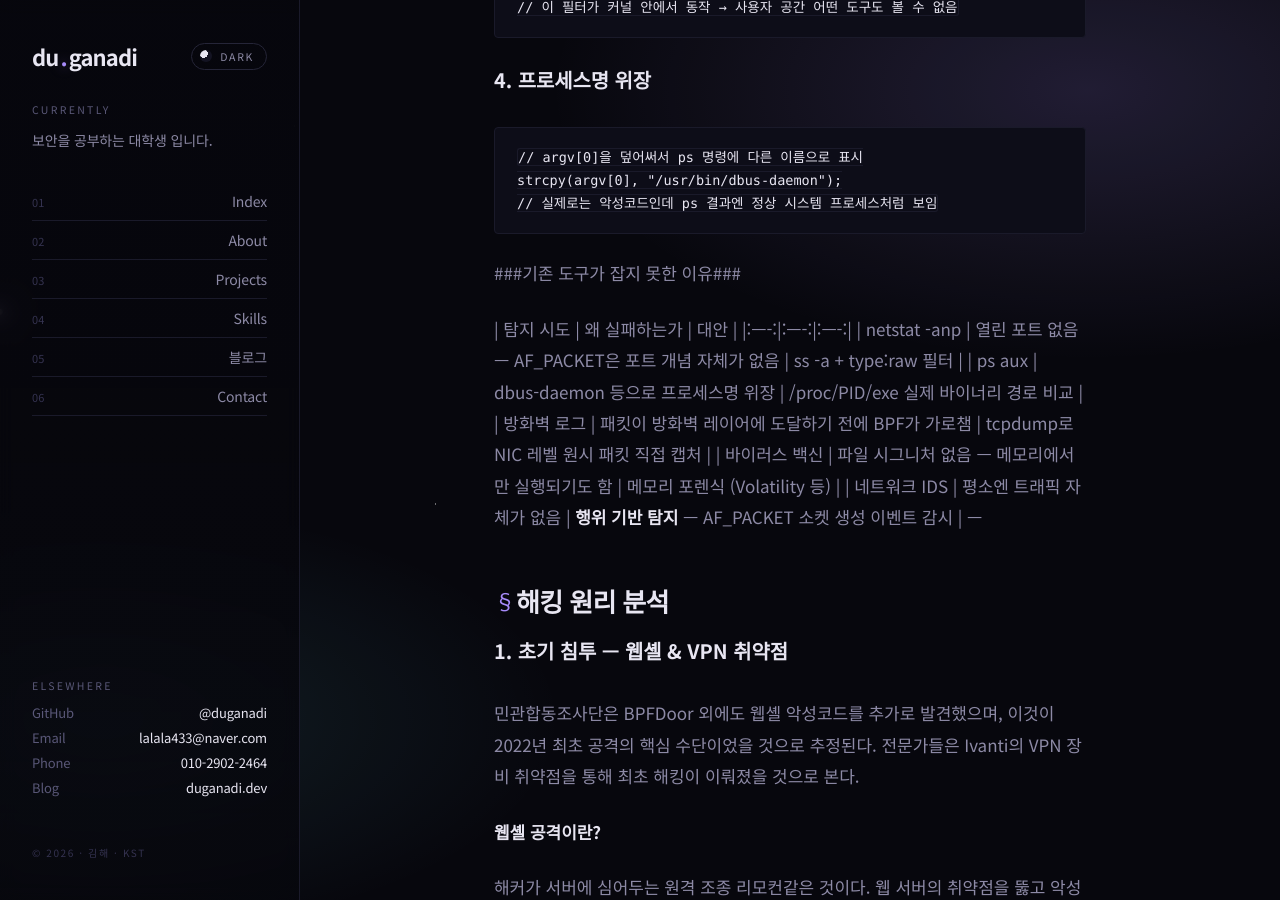
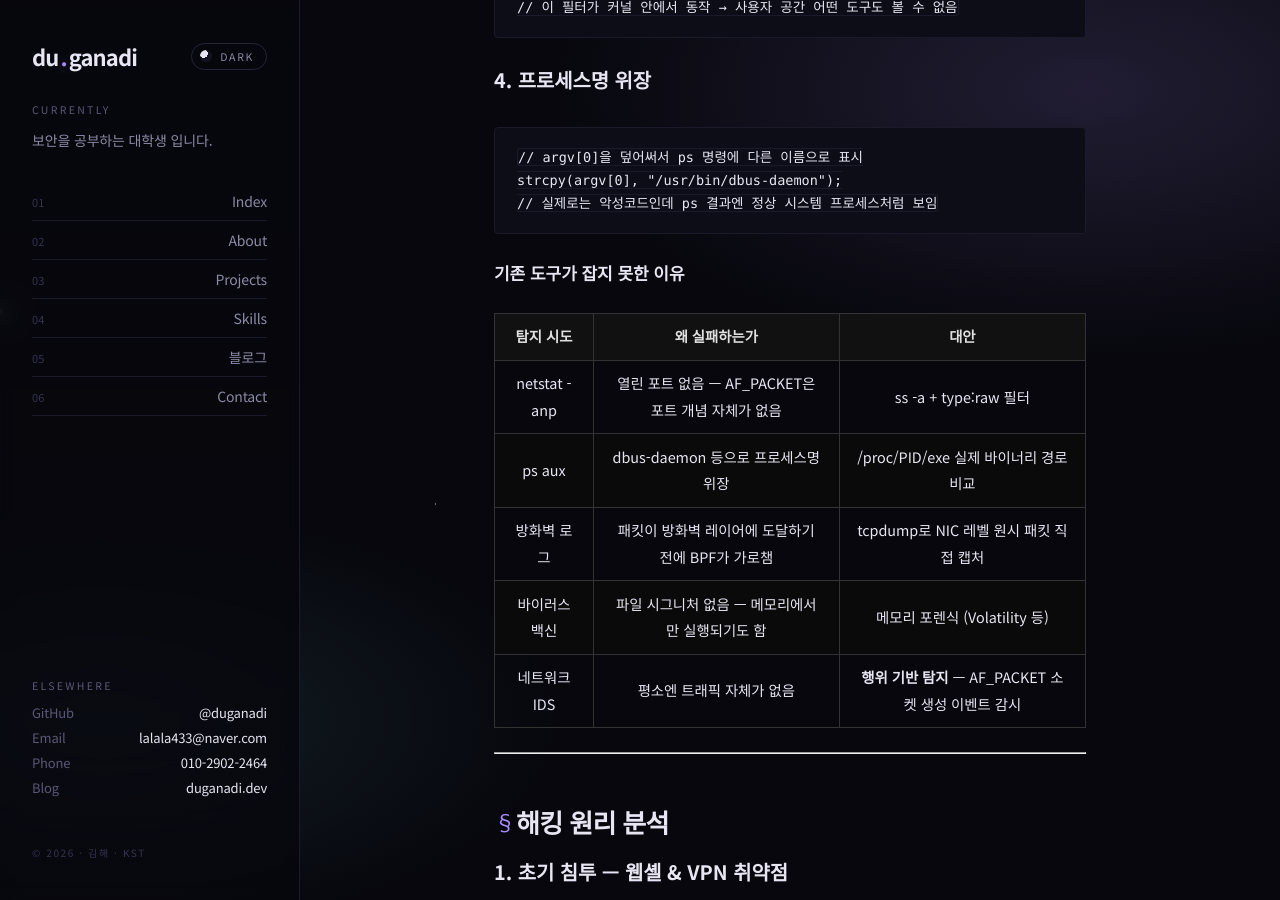
Before and after one commit to duduganadi/duduganadi.github.io, a Jekyll site: the page built from _posts/2026-05-29-skt-bpfdoor.md, in a window 1280 px wide and 900 px high, scrolled down 2684 px. Built offline with Jekyll 4.4.1, drawn with Linux system fonts in a browser that asks for light colours.

Commit message:
Update 2026-05-29-skt-bpfdoor.md

````diff
--- a/_posts/2026-05-29-skt-bpfdoor.md
+++ b/_posts/2026-05-29-skt-bpfdoor.md
@@ -98,15 +98,43 @@ struct sock_filter filter[] = {
 strcpy(argv[0], "/usr/bin/dbus-daemon");
 // 실제로는 악성코드인데 ps 결과엔 정상 시스템 프로세스처럼 보임
 ```
-###기존 도구가 잡지 못한 이유###
-
-| 탐지 시도 | 왜 실패하는가 | 대안 |
-|:----:|:----:|:----:|
-| netstat -anp | 열린 포트 없음 — AF_PACKET은 포트 개념 자체가 없음 | ss -a + type:raw 필터 |
-| ps aux | dbus-daemon 등으로 프로세스명 위장 | /proc/PID/exe 실제 바이너리 경로 비교 |
-| 방화벽 로그 | 패킷이 방화벽 레이어에 도달하기 전에 BPF가 가로챔 | tcpdump로 NIC 레벨 원시 패킷 직접 캡처 |
-| 바이러스 백신 | 파일 시그니처 없음 — 메모리에서만 실행되기도 함 | 메모리 포렌식 (Volatility 등) |
-| 네트워크 IDS | 평소엔 트래픽 자체가 없음 | **행위 기반 탐지** — AF_PACKET 소켓 생성 이벤트 감시 |
+**기존 도구가 잡지 못한 이유**
+<table>
+  <thead>
+    <tr>
+      <th>탐지 시도</th>
+      <th>왜 실패하는가</th>
+      <th>대안</th>
+    </tr>
+  </thead>
+  <tbody>
+    <tr>
+      <td>netstat -anp</td>
+      <td>열린 포트 없음 — AF_PACKET은 포트 개념 자체가 없음</td>
+      <td>ss -a + type:raw 필터</td>
+    </tr>
+    <tr>
+      <td>ps aux</td>
+      <td>dbus-daemon 등으로 프로세스명 위장</td>
+      <td>/proc/PID/exe 실제 바이너리 경로 비교</td>
+    </tr>
+    <tr>
+      <td>방화벽 로그</td>
+      <td>패킷이 방화벽 레이어에 도달하기 전에 BPF가 가로챔</td>
+      <td>tcpdump로 NIC 레벨 원시 패킷 직접 캡처</td>
+    </tr>
+    <tr>
+      <td>바이러스 백신</td>
+      <td>파일 시그니처 없음 — 메모리에서만 실행되기도 함</td>
+      <td>메모리 포렌식 (Volatility 등)</td>
+    </tr>
+    <tr>
+      <td>네트워크 IDS</td>
+      <td>평소엔 트래픽 자체가 없음</td>
+      <td><strong>행위 기반 탐지</strong> — AF_PACKET 소켓 생성 이벤트 감시</td>
+    </tr>
+  </tbody>
+</table>
 ---
 
 ## 해킹 원리 분석
````
